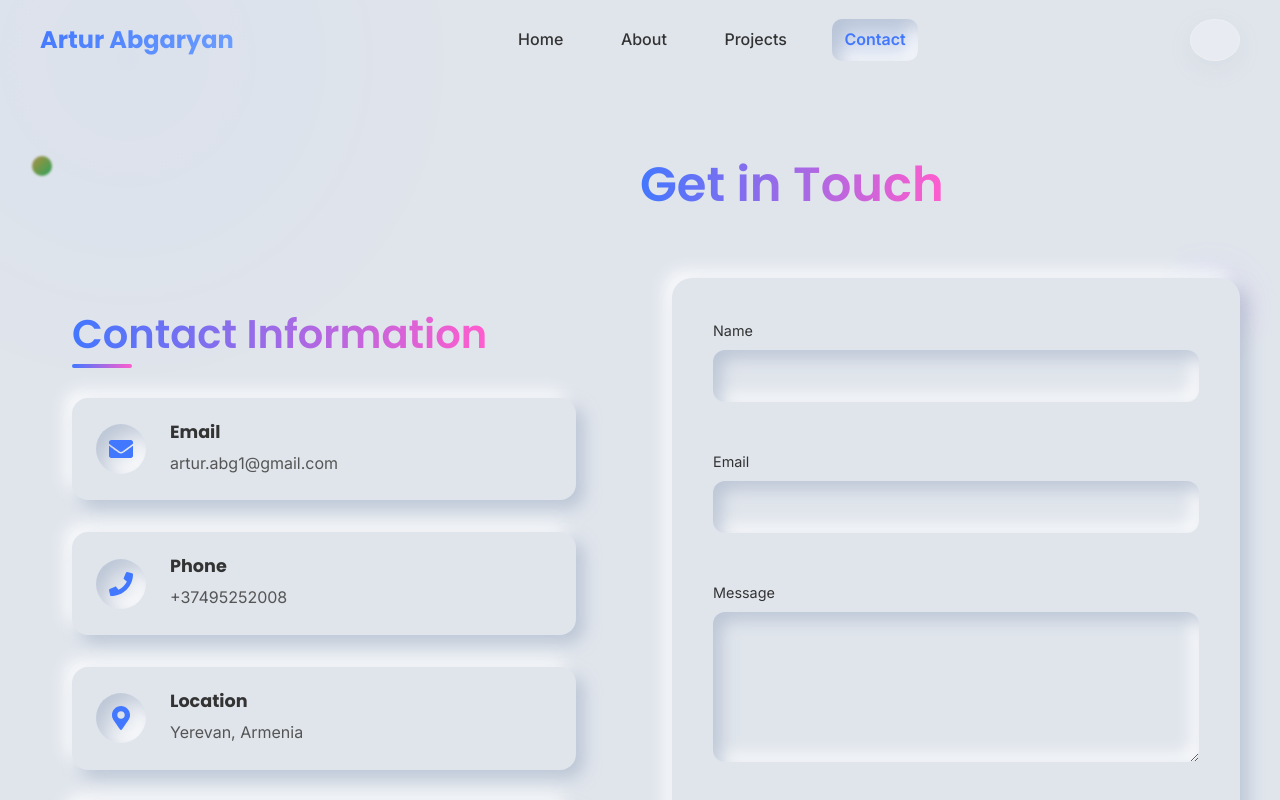
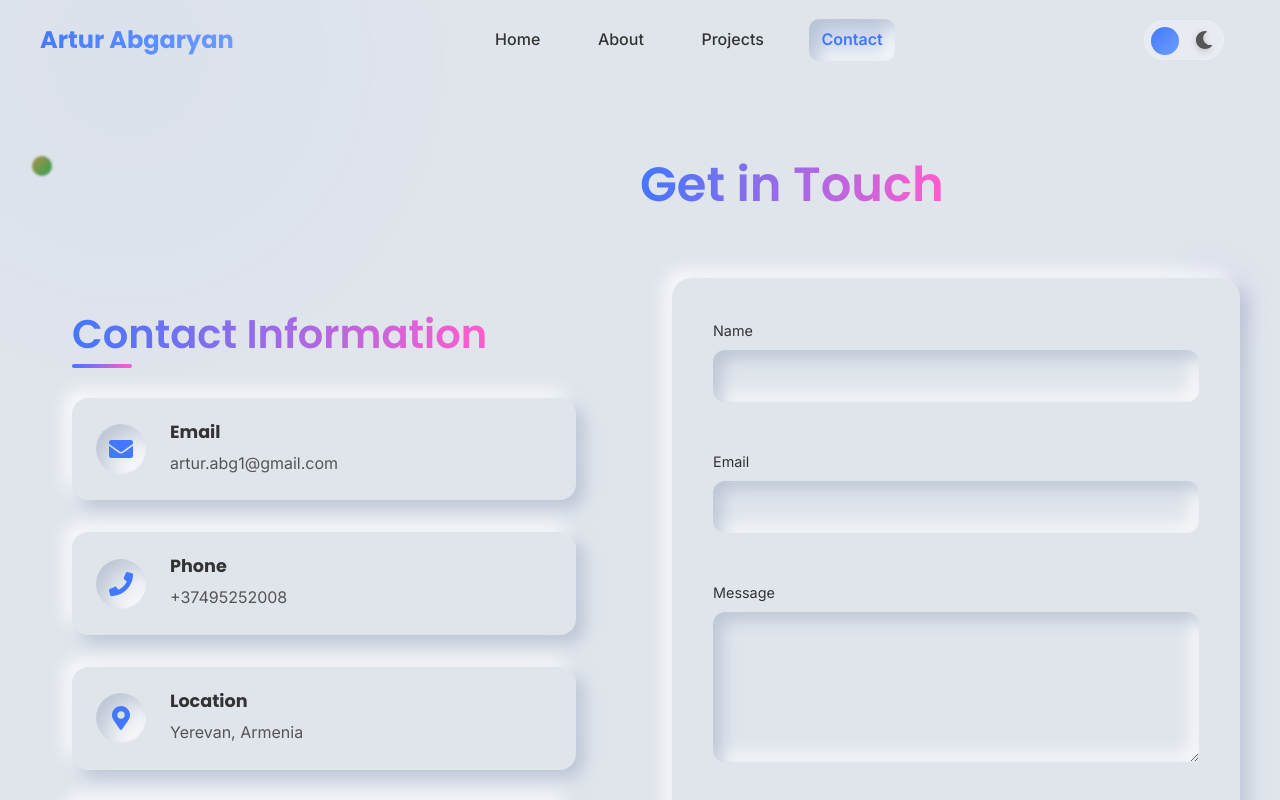
Before and after one commit to Art-abg/my-portfolio, a React (Create React App) app: page /contact in a window 1280 px wide. Built offline with nearby package versions, Linux system fonts and the light colour scheme.

Commit message:
improved navbar icons, and bug fixes

```diff
--- a/package.json
+++ b/package.json
@@ -11,7 +11,7 @@
     "react": "^18.3.1",
     "react-dom": "^18.3.1",
     "react-google-recaptcha": "^3.1.0",
-    "react-helmet": "^6.1.0",
+    "react-helmet-async": "^2.0.5",
     "react-icons": "^5.3.0",
     "react-router-dom": "^6.27.0",
     "react-scripts": "5.0.1",
--- a/src/components/Header.js
+++ b/src/components/Header.js
@@ -1,8 +1,10 @@
-import React, { useState, useEffect } from "react";
+import React, { useState, useEffect } from 'react';
 import styled from "styled-components";
-import { motion, AnimatePresence } from "framer-motion";
-import { FaMoon, FaSun, FaBars, FaTimes, FaHome, FaUser, FaProjectDiagram, FaEnvelope } from "react-icons/fa";
+import { motion, AnimatePresence, useAnimation } from "framer-motion";
+import { FaTimes, FaHome, FaUser, FaProjectDiagram, FaEnvelope } from "react-icons/fa";
 import { Link, useLocation } from "react-router-dom";
+import ToggleSwitch from "./common/ToggleSwitch";
+import Logo from "./Logo";
 
 const HeaderContainer = styled.header`
   width: 100%;
@@ -27,53 +29,12 @@ const HeaderContainer = styled.header`
   }
 `;
 
-const Logo = styled(Link)`
-  font-size: 1.5rem;
-  font-weight: bold;
-  color: ${({ theme }) => theme.colors.headerText};
-  text-decoration: none;
-  font-family: ${({ theme }) => theme.fonts.headings};
-  position: relative;
-  z-index: 2;
-  transition: ${({ theme }) => theme.transitions.default};
+const LogoLink = styled(Link)`
   display: flex;
   align-items: center;
-
-  &:hover {
-    transform: scale(1.05);
-  }
-
-  span {
-    background: ${({ theme }) => theme.colors.gradientPrimary};
-    -webkit-background-clip: text;
-    -webkit-text-fill-color: transparent;
-    background-clip: text;
-    text-fill-color: transparent;
-    position: relative;
-
-    &::after {
-      content: attr(data-text);
-      position: absolute;
-      left: 0;
-      top: 0;
-      z-index: -1;
-      background: ${({ theme }) => theme.colors.gradientAccent};
-      -webkit-background-clip: text;
-      -webkit-text-fill-color: transparent;
-      background-clip: text;
-      text-fill-color: transparent;
-      opacity: 0;
-      transition: opacity 0.4s ease;
-    }
-  }
-
-  &:hover span::after {
-    opacity: 1;
-  }
-
-  @media (max-width: ${({ theme }) => theme.breakpoints.sm}) {
-    font-size: 1.3rem;
-  }
+  text-decoration: none;
+  z-index: 2;
+  position: relative;
 `;
 
 const Nav = styled.nav`
@@ -141,51 +102,13 @@ const IconsContainer = styled.div`
   gap: 1.5rem;
 `;
 
-const ThemeToggle = styled.button`
-  background: ${({ theme }) => theme.colors.glassMorphism};
-  border: ${({ theme }) => theme.colors.glassBorder};
-  color: ${({ theme }) => theme.isDark ? '#FFD700' : '#4F6BFF'};
-  width: 42px;
-  height: 42px;
-  border-radius: 50%;
+const ThemeToggleWrapper = styled.div`
   display: flex;
   align-items: center;
-  justify-content: center;
-  cursor: pointer;
-  font-size: 1.2rem;
-  box-shadow: ${({ theme }) => theme.isDark ? '0 3px 15px rgba(0, 0, 0, 0.3)' : theme.shadows.cardLight};
-  transition: ${({ theme }) => theme.transitions.default};
-  backdrop-filter: blur(5px);
-  -webkit-backdrop-filter: blur(5px);
-  position: relative;
-  overflow: hidden;
+  margin-right: 1rem;
 
-  &::before {
-    content: '';
-    position: absolute;
-    top: -50%;
-    left: -50%;
-    width: 200%;
-    height: 200%;
-    background: ${({ theme }) => theme.isDark ? 'radial-gradient(circle, rgba(255,215,0,0.2) 0%, rgba(255,215,0,0) 70%)' : 'radial-gradient(circle, rgba(79,107,255,0.2) 0%, rgba(79,107,255,0) 70%)'};
-    opacity: 0;
-    border-radius: 50%;
-    transform: scale(0);
-    transition: ${({ theme }) => theme.transitions.default};
-  }
-
-  &:hover {
-    box-shadow: ${({ theme }) => theme.isDark ? '0 5px 20px rgba(0, 0, 0, 0.4)' : theme.shadows.cardHover};
-    transform: translateY(-3px);
-
-    &::before {
-      opacity: 0.6;
-      transform: scale(1);
-    }
-  }
-
-  &:active {
-    box-shadow: ${({ theme }) => theme.colors.neumorphicInset};
+  @media (max-width: ${({ theme }) => theme.breakpoints.md}) {
+    margin-right: 0.5rem;
     transform: translateY(1px);
   }
 
@@ -196,67 +119,47 @@ const ThemeToggle = styled.button`
   }
 `;
 
-const Hamburger = styled.button`
+const Hamburger = styled(motion.button)`
+  display: none;
+  flex-direction: column;
+  justify-content: center;
+  align-items: center;
+  width: 48px;
+  height: 48px;
   background: ${({ theme }) => theme.colors.glassMorphism};
   border: ${({ theme }) => theme.colors.glassBorder};
-  color: ${({ theme }) => theme.colors.headerText};
-  width: 42px;
-  height: 42px;
   border-radius: 50%;
-  display: flex;
-
-  @media (min-width: 769px) {
-    display: none;
-  }
-  align-items: center;
-  justify-content: center;
   cursor: pointer;
-  font-size: 1.2rem;
-  box-shadow: ${({ theme }) => theme.shadows.cardLight};
-  transition: ${({ theme }) => theme.transitions.default};
-  backdrop-filter: blur(5px);
-  -webkit-backdrop-filter: blur(5px);
+  padding: 0;
+  z-index: 100;
   position: relative;
-  overflow: hidden;
-
-  &::before {
-    content: '';
-    position: absolute;
-    top: -50%;
-    left: -50%;
-    width: 200%;
-    height: 200%;
-    background: ${({ theme }) => theme.colors.gradientAccent};
-    opacity: 0;
-    border-radius: 50%;
-    transform: scale(0);
-    transition: ${({ theme }) => theme.transitions.default};
-  }
+  backdrop-filter: blur(10px);
+  -webkit-backdrop-filter: blur(10px);
+  box-shadow: ${({ theme }) => theme.shadows.sm};
+  transition: all 0.3s ease;
 
   &:hover {
-    box-shadow: ${({ theme }) => theme.shadows.cardHover};
-    color: ${({ theme }) => theme.colors.text};
-    transform: translateY(-3px);
-
-    &::before {
-      opacity: 0.1;
-      transform: scale(1);
-    }
+    transform: translateY(-2px);
+    box-shadow: ${({ theme }) => theme.shadows.lg};
   }
 
   &:active {
-    box-shadow: ${({ theme }) => theme.colors.neumorphicInset};
-    transform: translateY(1px);
+    transform: scale(0.95);
   }
 
-  svg {
-    position: relative;
-    z-index: 1;
-  }
-
-  @media (max-width: ${({ theme }) => theme.breakpoints.sm}) {
+  @media (max-width: ${({ theme }) => theme.breakpoints.md}) {
     display: flex;
   }
+`;
+
+const HamburgerLine = styled(motion.span)`
+  display: block;
+  width: 20px;
+  height: 2px;
+  background: ${({ theme }) => theme.colors.text};
+  border-radius: 2px;
+  margin: 3px 0;
+  transform-origin: center;
 `;
 
 const MobileMenu = styled(motion.div)`
@@ -383,10 +286,14 @@ const Overlay = styled(motion.div)`
   pointer-events: auto; /* Allows the overlay to receive clicks */
 `;
 
-const Header = ({ currentTheme, toggleTheme }) => {
+const Header = ({ currentTheme = 'light', toggleTheme = () => {} }) => {
   const [menuOpen, setMenuOpen] = useState(false);
   const [scrolled, setScrolled] = useState(false);
   const location = useLocation();
+  const menuControls = useAnimation();
+  const hamburgerControls = useAnimation();
+
+  const isDark = currentTheme === 'dark';
 
   // Add scroll effect to header
   useEffect(() => {
@@ -402,10 +309,30 @@ const Header = ({ currentTheme, toggleTheme }) => {
     return () => window.removeEventListener('scroll', handleScroll);
   }, []);
 
-  const handleMenuToggle = () => {
-    setMenuOpen((prev) => !prev);
-    // Prevent scrolling when menu is open
-    document.body.style.overflow = !menuOpen ? 'hidden' : 'auto';
+  const handleMenuToggle = async () => {
+    if (!menuOpen) {
+      setMenuOpen(true);
+      document.body.style.overflow = 'hidden';
+      await menuControls.start({
+        x: 0,
+        transition: { type: 'spring', damping: 25, stiffness: 250 }
+      });
+      await hamburgerControls.start({
+        rotate: 180,
+        transition: { duration: 0.3 }
+      });
+    } else {
+      await menuControls.start({
+        x: '100%',
+        transition: { type: 'spring', damping: 25, stiffness: 250 }
+      });
+      setMenuOpen(false);
+      document.body.style.overflow = 'auto';
+      await hamburgerControls.start({
+        rotate: 0,
+        transition: { duration: 0.3 }
+      });
+    }
   };
 
   const closeMenu = (e) => {
@@ -430,9 +357,9 @@ const Header = ({ currentTheme, toggleTheme }) => {
 
   return (
     <HeaderContainer $scrolled={scrolled}>
-      <Logo to="/">
-        <span>Artur Abgaryan</span>
-      </Logo>
+      <LogoLink to="/" aria-label="Home">
+        <Logo />
+      </LogoLink>
       <Nav>
         <NavList>
           <NavItem>
@@ -458,25 +385,28 @@ const Header = ({ currentTheme, toggleTheme }) => {
         </NavList>
       </Nav>
       <IconsContainer>
-        <ThemeToggle
-          onClick={toggleTheme}
-          aria-label="Toggle Theme"
-          as={motion.button}
-          whileHover={{ scale: 1.1, y: -2 }}
-          whileTap={{ scale: 0.95 }}
-          title={currentTheme === "light" ? "Switch to Dark Mode" : "Switch to Light Mode"}
-        >
-          {currentTheme === "light" ? <FaMoon /> : <FaSun />}
-        </ThemeToggle>
+        <ThemeToggleWrapper>
+          <ToggleSwitch isDark={isDark} onToggle={toggleTheme} />
+        </ThemeToggleWrapper>
         <Hamburger
           onClick={handleMenuToggle}
-          aria-label="Menu"
-          as={motion.button}
-          whileHover={{ scale: 1.1, y: -2 }}
-          whileTap={{ scale: 0.95 }}
-          title="Open Menu"
+          aria-label={menuOpen ? 'Close menu' : 'Open menu'}
+          aria-expanded={menuOpen}
+          initial={false}
+          animate={hamburgerControls}
         >
-          <FaBars size={20} />
+          <HamburgerLine
+            animate={menuOpen ? { rotate: 45, y: 8, background: 'currentColor' } : { rotate: 0, y: 0 }}
+            transition={{ duration: 0.3 }}
+          />
+          <HamburgerLine
+            animate={menuOpen ? { opacity: 0 } : { opacity: 1 }}
+            transition={{ duration: 0.1 }}
+          />
+          <HamburgerLine
+            animate={menuOpen ? { rotate: -45, y: -8, background: 'currentColor' } : { rotate: 0, y: 0 }}
+            transition={{ duration: 0.3 }}
+          />
         </Hamburger>
       </IconsContainer>
       <AnimatePresence>
@@ -487,12 +417,13 @@ const Header = ({ currentTheme, toggleTheme }) => {
               animate={{ opacity: 1 }}
               exit={{ opacity: 0 }}
               onClick={closeMenu}
+              transition={{ duration: 0.3 }}
             />
             <MobileMenu
               initial={{ x: "100%" }}
-              animate={{ x: 0 }}
+              animate={menuControls}
               exit={{ x: "100%" }}
-              transition={{ type: "spring", damping: 25, stiffness: 250 }}
+              transition={{ type: "spring", damping: 30, stiffness: 300 }}
             >
               <CloseButton
                 onClick={closeMenu}
--- /dev/null
+++ b/src/components/Logo.js
@@ -0,0 +1,34 @@
+import React from 'react';
+import styled from 'styled-components';
+import { motion } from 'framer-motion';
+
+const LogoContainer = styled(motion.div)`
+  display: flex;
+  align-items: center;
+  font-family: ${({ theme }) => theme.fonts.headings};
+  font-weight: 700;
+  font-size: 1.5rem;
+  color: ${({ theme }) => theme.colors.primary};
+  text-decoration: none;
+
+  span {
+    background: ${({ theme }) => theme.colors.gradientPrimary};
+    -webkit-background-clip: text;
+    -webkit-text-fill-color: transparent;
+    background-clip: text;
+  }
+`;
+
+const Logo = () => {
+  return (
+    <LogoContainer
+      initial={{ opacity: 0, y: -20 }}
+      animate={{ opacity: 1, y: 0 }}
+      transition={{ duration: 0.5 }}
+    >
+      <span>Artur Abgaryan</span>
+    </LogoContainer>
+  );
+};
+
+export default Logo;
--- /dev/null
+++ b/src/components/common/ToggleSwitch.js
@@ -0,0 +1,85 @@
+import React from 'react';
+import styled from 'styled-components';
+import { motion } from 'framer-motion';
+import { FaSun, FaMoon } from 'react-icons/fa';
+
+const ToggleContainer = styled(motion.div)`
+  position: relative;
+  display: flex;
+  align-items: center;
+  justify-content: space-between;
+  width: 80px;
+  height: 40px;
+  border-radius: 50px;
+  padding: 0 10px;
+  cursor: pointer;
+  background: ${({ theme }) => theme.colors.glassMorphism};
+  border: ${({ theme }) => theme.colors.glassBorder};
+  box-shadow: ${({ theme }) => theme.shadows.sm};
+  backdrop-filter: blur(10px);
+  -webkit-backdrop-filter: blur(10px);
+  overflow: hidden;
+  transition: all 0.3s ease;
+
+  &:hover {
+    transform: translateY(-2px);
+    box-shadow: ${({ theme }) => theme.shadows.md};
+  }
+`;
+
+const ToggleIcon = styled.span`
+  display: flex;
+  align-items: center;
+  justify-content: center;
+  color: ${({ theme, $active }) => $active ? theme.colors.primary : theme.colors.textSecondary};
+  transition: all 0.3s ease;
+  z-index: 1;
+
+  svg {
+    width: 18px;
+    height: 18px;
+  }
+`;
+
+const ToggleKnob = styled(motion.div)`
+  position: absolute;
+  top: 6px;
+  left: ${({ $isDark }) => $isDark ? 'calc(100% - 34px)' : '6px'};
+  width: 28px;
+  height: 28px;
+  border-radius: 50%;
+  background: ${({ theme }) => theme.colors.gradientPrimary};
+  box-shadow: ${({ theme }) => theme.shadows.sm};
+  z-index: 2;
+  transition: all 0.3s cubic-bezier(0.4, 0, 0.2, 1);
+`;
+
+const ToggleSwitch = ({ isDark, onToggle }) => {
+  return (
+    <ToggleContainer
+      onClick={onToggle}
+      role="switch"
+      aria-checked={isDark}
+      aria-label="Toggle dark mode"
+      whileTap={{ scale: 0.95 }}
+    >
+      <ToggleIcon $active={!isDark}>
+        <FaSun />
+      </ToggleIcon>
+      <ToggleKnob
+        $isDark={isDark}
+        layout
+        transition={{
+          type: "spring",
+          stiffness: 500,
+          damping: 30
+        }}
+      />
+      <ToggleIcon $active={isDark}>
+        <FaMoon />
+      </ToggleIcon>
+    </ToggleContainer>
+  );
+};
+
+export default ToggleSwitch;
--- a/src/pages/Home.js
+++ b/src/pages/Home.js
@@ -3,7 +3,7 @@ import styled from "styled-components";
 import { Link } from "react-router-dom";
 import { motion, useTransform, useMotionValue, useSpring } from "framer-motion";
 import { TypeAnimation } from "react-type-animation";
-import { Helmet } from "react-helmet";
+import { Helmet } from "react-helmet-async";
 import { useLazyLoad, useAnimationFrameLoop } from "../utils/optimizations";
 import { useTheme } from "styled-components";
 import { FiArrowDown, FiGithub, FiLinkedin, FiMail } from "react-icons/fi";
--- a/src/pages/Projects.js
+++ b/src/pages/Projects.js
@@ -150,7 +150,9 @@ const CategoryFilters = styled.div`
   margin: 2rem 0;
 `;
 
-const FilterButton = styled(motion.button)`
+const FilterButton = styled(motion.button).withConfig({
+  shouldForwardProp: (prop) => prop !== 'active',
+})`
   padding: 0.5rem 1.5rem;
   border: none;
   border-radius: 25px;
```
Also changed, not shown: src/App.js (+15 -8 lines), public/manifest.json, 1 other file (tests, documents, lock files or other folders).
